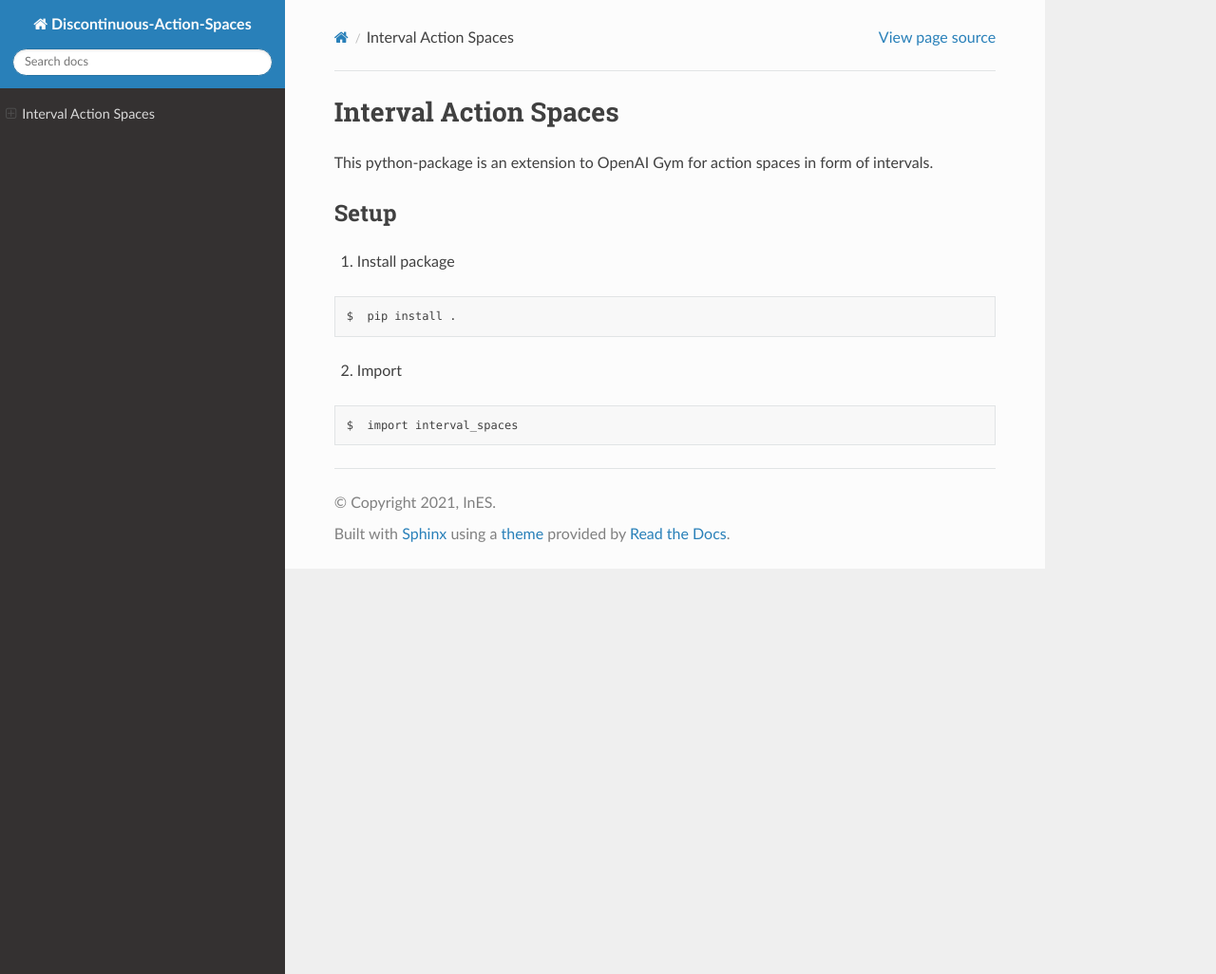
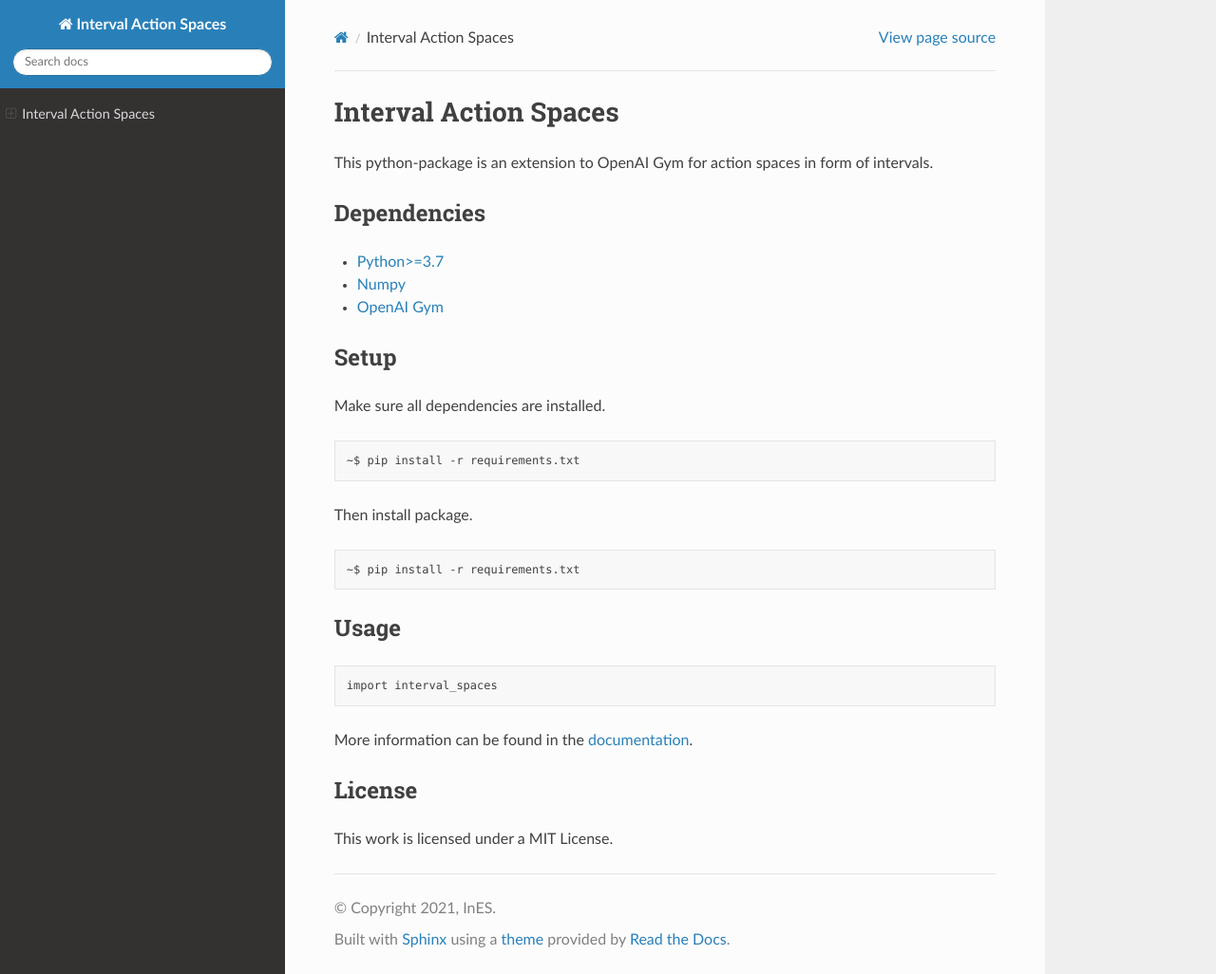
Before and after one commit to InES-MAS-Research/interval-action-spaces, a Sphinx documentation site: the page built from docs/index.rst, in a window 1280 px wide and 1026 px high. Shown: the whole window at 95% size. Built offline with Sphinx 7.4.7 and the Read the Docs theme 2.0.0, drawn with Linux system fonts in a browser that asks for light colours.

Commit message:
fixed tree size update

```diff
--- a/README.rst
+++ b/README.rst
@@ -3,17 +3,38 @@ Interval Action Spaces
 
 This python-package is an extension to OpenAI Gym for action spaces in form of intervals.
 
+Dependencies
+############
+
+* `Python>=3.7 <https://www.python.org/>`__
+* `Numpy <https://numpy.org/>`__
+* `OpenAI Gym <https://www.gymlibrary.ml/>`__
+
 Setup
-######
+#####
 
-1. Install package
+Make sure all dependencies are installed.
 
-.. code-block::
+.. code:: bash
 
-    $  pip install .
+	~$ pip install -r requirements.txt
 
-2. Import
+Then install package.
 
-.. code-block::
+.. code:: bash
 
-    $  import interval_spaces
+	~$ pip install -r requirements.txt
+
+Usage
+#####
+
+.. code:: bash
+
+	import interval_spaces
+
+More information can be found in the `documentation <https://interval-action-spaces.readthedocs.io/en/latest/>`__.
+
+License
+#######
+
+This work is licensed under a MIT License.
--- a/docs/conf.py
+++ b/docs/conf.py
@@ -4,9 +4,9 @@ sys.path.insert(0, '..')
 
 # -- Project information -----------------------------------------------------
 
-project = 'Discontinuous-Action-Spaces'
+project = 'Interval Action Spaces'
 copyright = '2021, InES'
-author = 'Michael Pernpeintner'
+author = 'Michael Pernpeintner, Tim Grams'
 
 
 # -- General configuration ---------------------------------------------------
```
Also changed, not shown: 2 other files.
